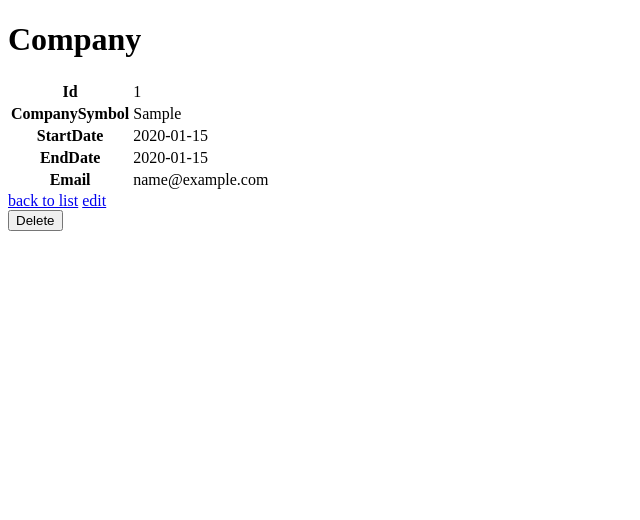
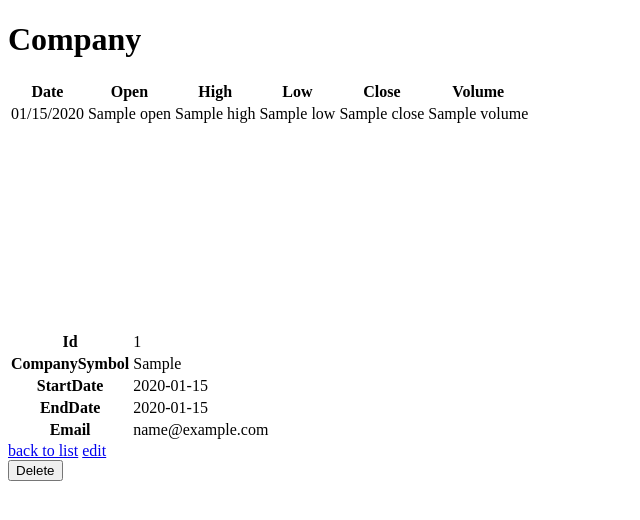
Before and after one commit to tzoro/code-test-x, a Symfony app: template php-app/templates/company/show.html.twig in a window 1280 px wide. Shown: the top 520 px of the page, without its empty margins (0-640 px from the left). Run offline with Twig, Linux system fonts and the light colour scheme; the template is opened without the code that fills it: most values are stand-ins (such as "Sample title", 1, 10 or a date in 2020); some libraries are stand-ins or nearby versions.

Commit message:
Prices data & table basic functionality

```diff
--- a/php-app/templates/company/show.html.twig
+++ b/php-app/templates/company/show.html.twig
@@ -4,6 +4,37 @@
 
 {% block body %}
     <h1>Company</h1>
+
+    <div style="height:250px;overflow-y:scroll;display:block;">
+    <table class="table">
+        <thead>
+            <tr>
+                <th>Date</th>
+                <th>Open</th>
+                <th>High</th>
+                <th>Low</th>
+                <th>Close</th>
+                <th>Volume</th>
+            </tr>
+        </thead>
+        <tbody>
+        {% for price in prices %}
+            <tr>
+                <td>{{ price.date|date("m/d/Y", false) }}</td>
+                <td>{{ price.open }}</td>
+                <td>{{ price.high }}</td>
+                <td>{{ price.low }}</td>
+                <td>{{ price.close }}</td>
+                <td>{{ price.volume }}</td>
+            </tr>
+        {% else %}
+            <tr>
+                <td colspan="6">no records found</td>
+            </tr>
+        {% endfor %}
+        </tbody>
+    </table>
+    </div>
 
     <table class="table">
         <tbody>
```
Also changed, not shown: php-app/src/Controller/CompanyController.php (+36 -0 lines).
